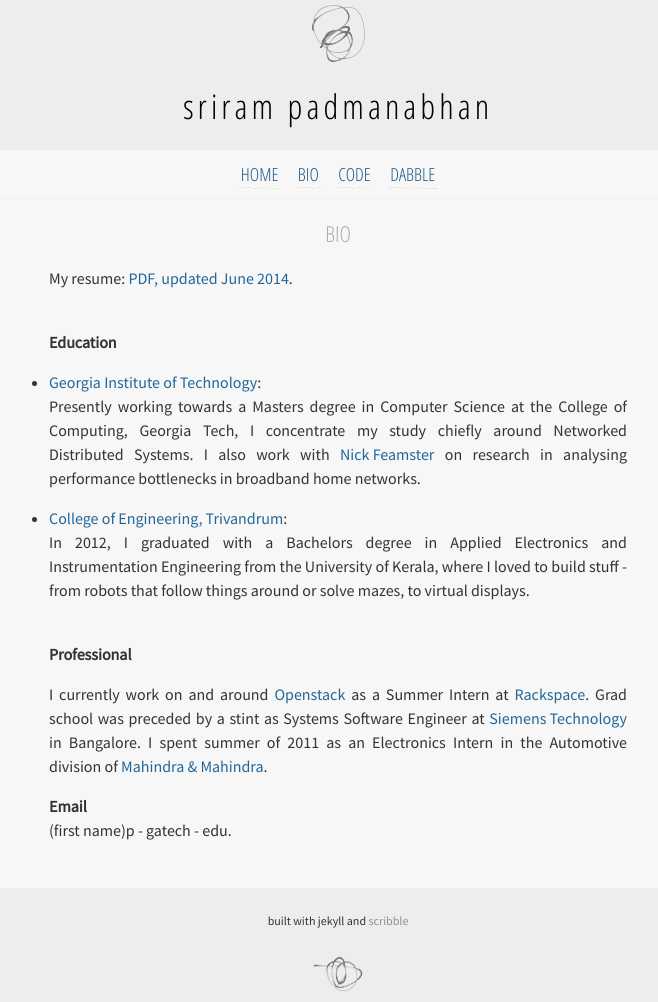
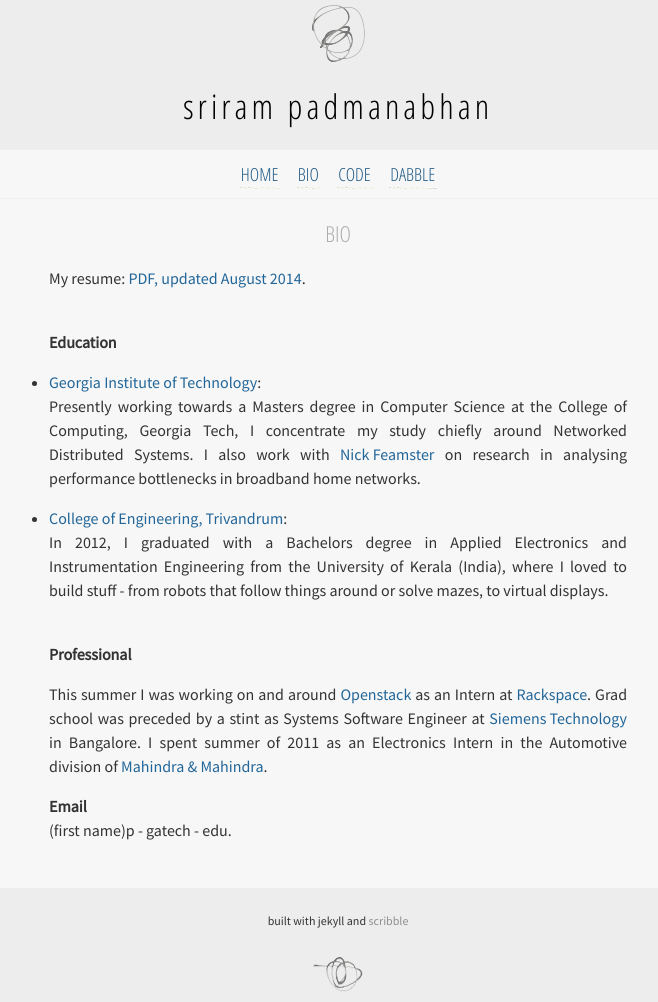
Before and after one commit to tuxerman/tuxerman.github.io, a Jekyll site: the page built from bio.md, in a window 1280 px wide. Shown: the whole page, without its empty margins (302-960 px from the left). Built offline with Jekyll 4.4.1, drawn with Linux system fonts in a browser that asks for light colours; Markdown is read by kramdown in place of the engine named in the settings; comment, search, counter and statistics services are not loaded.

Commit message:
Back to school

```diff
--- a/bio.md
+++ b/bio.md
@@ -3,7 +3,7 @@ layout: page
 title: Bio
 ---
 
-My resume: [PDF, updated June 2014](/files/SriramP.pdf).
+My resume: [PDF, updated August 2014](/files/SriramP.pdf).
 
 <br/>**Education**
 
@@ -11,12 +11,12 @@ My resume: [PDF, updated June 2014](/files/SriramP.pdf).
 Presently working towards a Masters degree in Computer Science at the College of Computing, Georgia Tech, I concentrate my study chiefly around Networked Distributed Systems. I also work with [Nick Feamster](http://www.cc.gatech.edu/~feamster) on research in analysing performance bottlenecks in broadband home networks.
 
 + [College of Engineering, Trivandrum](http://www.cet.ac.in): <br/>
-In 2012, I graduated with a Bachelors degree in Applied Electronics and Instrumentation Engineering from the  University of Kerala, where I loved to build stuff - from robots that follow things around or solve mazes, to virtual displays.
+In 2012, I graduated with a Bachelors degree in Applied Electronics and Instrumentation Engineering from the  University of Kerala (India),  where I loved to build stuff - from robots that follow things around or solve mazes, to virtual displays.
 
 <br/>
 **Professional**
 
-I currently work on and around [Openstack](http://www.openstack.com) as a Summer Intern at [Rackspace](http://www.rackspace.com).
+This summer I was working on and around [Openstack](http://www.openstack.com) as an Intern at [Rackspace](http://www.rackspace.com).
 Grad school was preceded by a stint as Systems Software Engineer at [Siemens Technology](http://www.siemens.co.in/en/about_us/index/innovations/sisl.htm) in Bangalore. I spent summer of 2011 as an Electronics Intern in the Automotive division of [Mahindra & Mahindra](http://www.mahindra.com).
 
 **Email** <br/>
```
